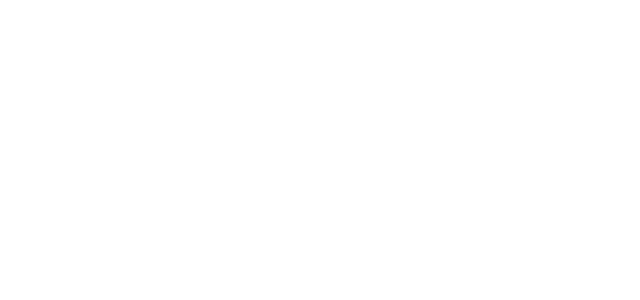
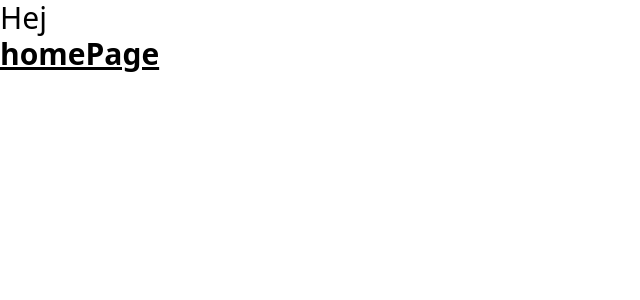
Before and after one commit to boel78/elevate-elegance, a React (Vite) app in the folder frontend/elevate/: page / in a window 1280 px wide. Shown: the top 300 px of the page, without its empty margins (0-640 px from the left). Built offline with nearby package versions, Linux system fonts and the light colour scheme.

Commit message:
Skapade frontend mappar

```diff
--- a/frontend/elevate/package.json
+++ b/frontend/elevate/package.json
@@ -23,6 +23,7 @@
     "eslint-plugin-react": "^7.34.1",
     "eslint-plugin-react-hooks": "^4.6.0",
     "eslint-plugin-react-refresh": "^0.4.6",
+    "tailwindcss": "^3.4.3",
     "vite": "^5.2.0"
   }
 }
--- /dev/null
+++ b/frontend/elevate/pages/Homepage/homePage.jsx
@@ -0,0 +1,7 @@
+
+
+export const HomePage = () => {
+  return (
+    <h2 className="text-3xl font-bold underline">homePage</h2>
+  )
+}
--- a/frontend/elevate/src/App.jsx
+++ b/frontend/elevate/src/App.jsx
@@ -1,15 +1,18 @@
 import { useState } from "react";
 import "./App.css";
+import "./index.css";
 import { BrowserRouter as Router, Routes, Route } from "react-router-dom";
 import { Navbar } from "../components/navbar";
+import { HomePage } from "../pages/Homepage/homePage";
 
 function App() {
   return (
     <>
+      <h1 className="text-3xl ">Hej</h1>
       <Router>
         <Navbar />
         <Routes>
-          <Route path="/" />
+          <Route path="/" element = {<HomePage/>} />
           <Route path="/cart" />
         </Routes>
       </Router>
--- a/frontend/elevate/src/index.css
+++ b/frontend/elevate/src/index.css
@@ -0,0 +1,3 @@
+@tailwind base;
+@tailwind components;
+@tailwind utilities;
--- /dev/null
+++ b/frontend/elevate/tailwind.config.js
@@ -0,0 +1,10 @@
+/** @type {import('tailwindcss').Config} */
+export default {
+  content: ["./src/**/*.{js,jsx,ts,tsx}",
+  "./pages/**/*.{js,jsx,ts,tsx}"
+  ],
+  theme: {
+    extend: {},
+  },
+  plugins: [],
+}
```
Also changed, not shown: 2 other files (tests, documents, lock files or other folders).
